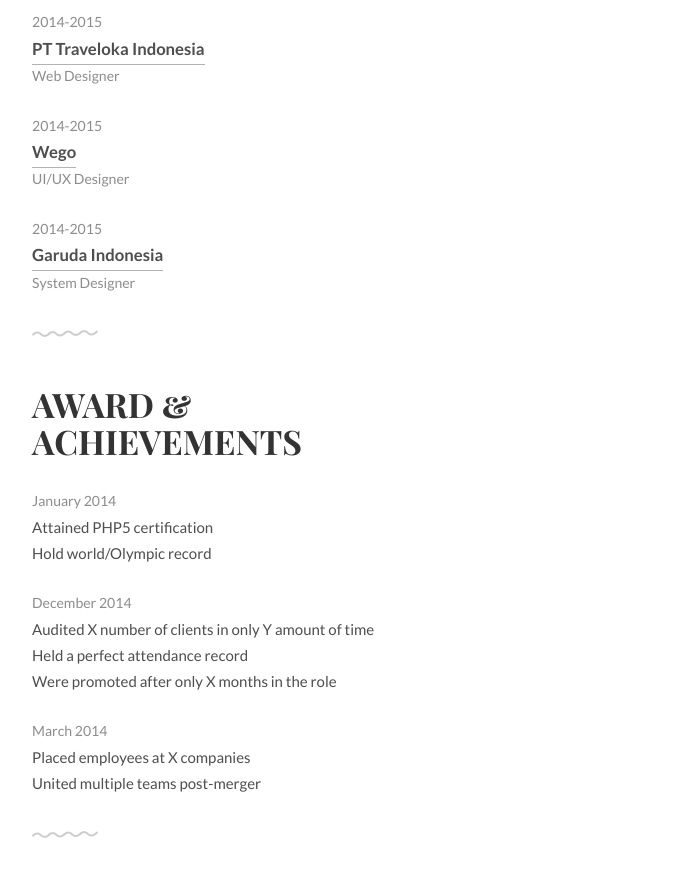
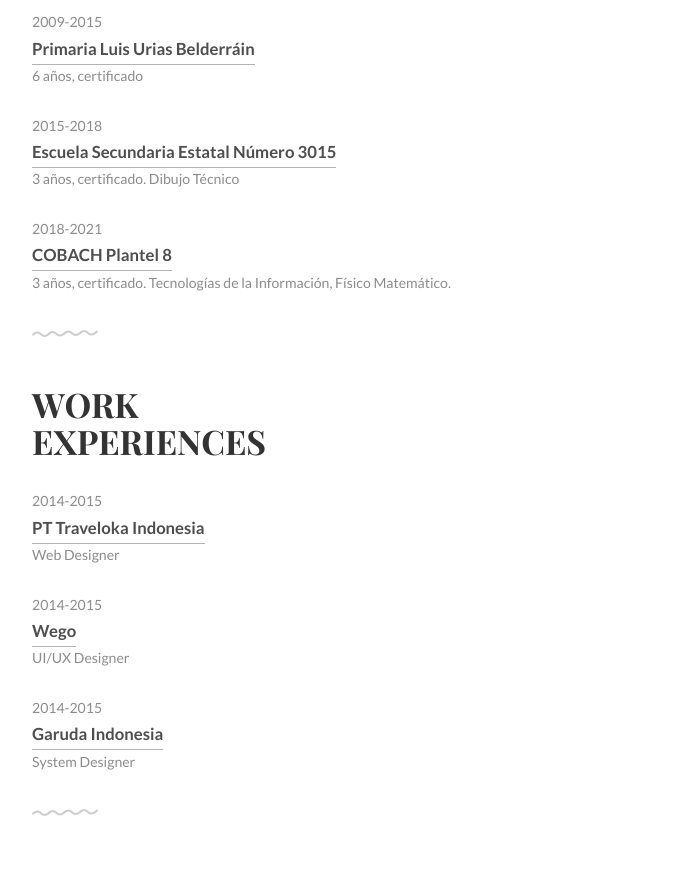
Before and after one commit to afnizarnur/draco, a plain HTML site: page index.html in a window 1280 px wide. Shown: the part 644-1516 px from the top of the page, without its empty margins (297-982 px from the left). Drawn offline with Linux system fonts and the light colour scheme.

Commit message:
Se agrego seccion estudios

```diff
--- a/index.html
+++ b/index.html
@@ -61,6 +61,28 @@
 	<!-- Work Experience -->
 	<div class="work section second" id="experiences">
 		<div class="container">
+			<h1>Seccion<br>Estudios</h1>
+			<ul class="work-list">
+				<li>2009-2015</li>
+				<li><a href="#">Primaria Luis Urias Belderráin</a></li>
+				<li>6 años, certificado</li>
+			</ul>
+			<ul class="work-list">
+				<li>2015-2018</li>
+				<li><a href="#">Escuela Secundaria Estatal Número 3015</a></li>
+				<li>3 años, certificado. Dibujo Técnico</li>
+			</ul>
+			<ul class="work-list">
+				<li>2018-2021</li>
+				<li><a href="#">COBACH Plantel 8</a></li>
+				<li>3 años, certificado. Tecnologías de la Información, Físico Matemático.</li>
+			</ul>
+		</div>
+	</div>
+
+	<!-- Work Experience -->
+	<div class="work section second" id="experiences">
+		<div class="container">
 			<h1>Work<br>Experiences</h1>
 			<ul class="work-list">
 				<li>2014-2015</li>
@@ -79,6 +101,7 @@
 			</ul>
 		</div>
 	</div>
+
 
 	<!-- Award & Achievements -->
 	<div class="award section second" id="achievements">
```
